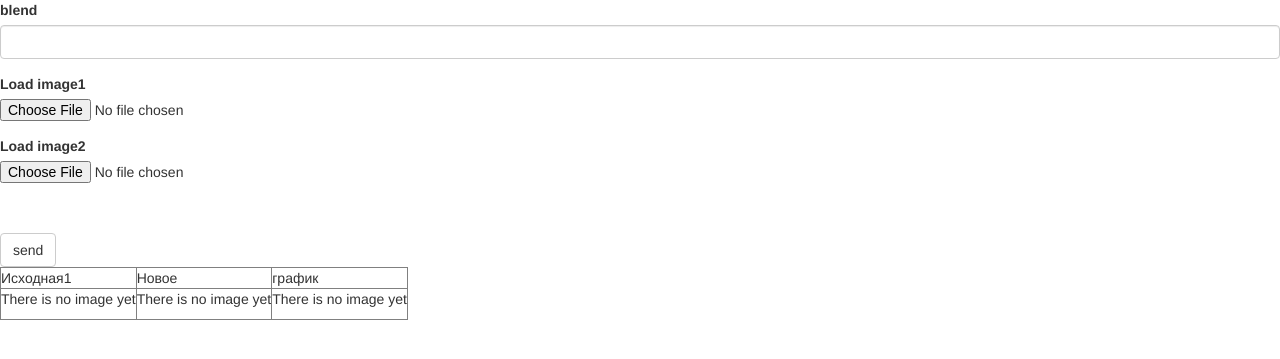
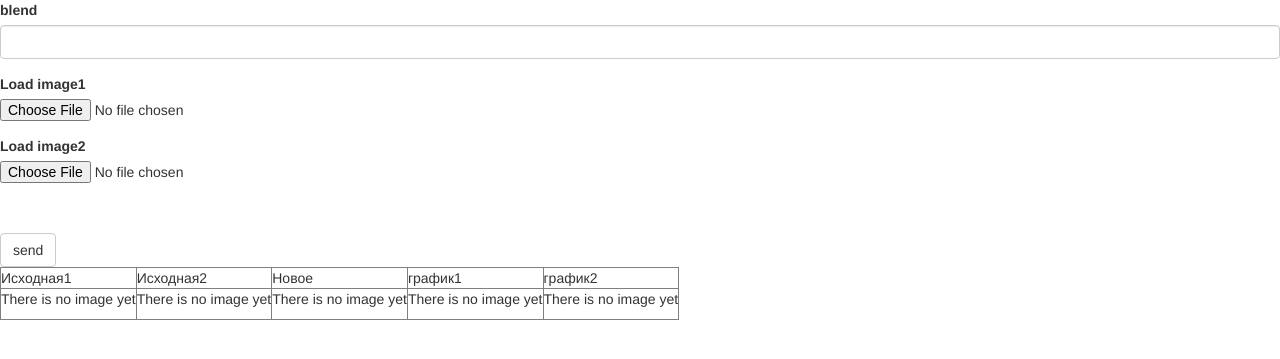
Before and after one commit to 47kaktus47/Lr3_iz, a Flask app: template flaskapp/templates/net.html in a window 1280 px wide. Shown: the top 359 px of the page. Run offline with Flask 2, Linux system fonts and the light colour scheme; the template is opened without the code that fills it: values that come from a table or form of the project are taken from there, others are empty; some libraries are stand-ins or nearby versions.

Commit message:
Update net.html

```diff
--- a/flaskapp/templates/net.html
+++ b/flaskapp/templates/net.html
@@ -8,20 +8,29 @@
         <table border="1">
     <tr>
       <td>Исходная1</td>
+      <td>Исходная2</td>
       <td>Новое</td>
-      <td>график</td>
+      <td>график1</td>
+      <td>график2</td>
     </tr>
     <tr>
 
       <td>
         {% if ishd1 %}
-        <p>{{ishd}}
+        <p>{{ishd1}}
         <p><img src={{ishd1}}/>
         {% else %}
         <p> There is no image yet </p>
         {% endif %}
     </td>
-
+    <td>
+        {% if ishd2 %}
+        <p>{{ishd2}}
+        <p><img src={{ishd2}}/>
+        {% else %}
+        <p> There is no image yet </p>
+        {% endif %}
+    </td>
     <td>
         {% if image1_name %}
         <p>{{image1_name}}
@@ -38,7 +47,14 @@
         <p> There is no image yet </p>
         {% endif %}
     </td>
-
+    <td>
+        {% if gr_name2 %}
+        <p>{{gr_name2}}
+        <p><img src={{gr_name2}}/>
+        {% else %}
+        <p> There is no image yet </p>
+        {% endif %}
+    </td>
     </tr>
 
   </table>
```
